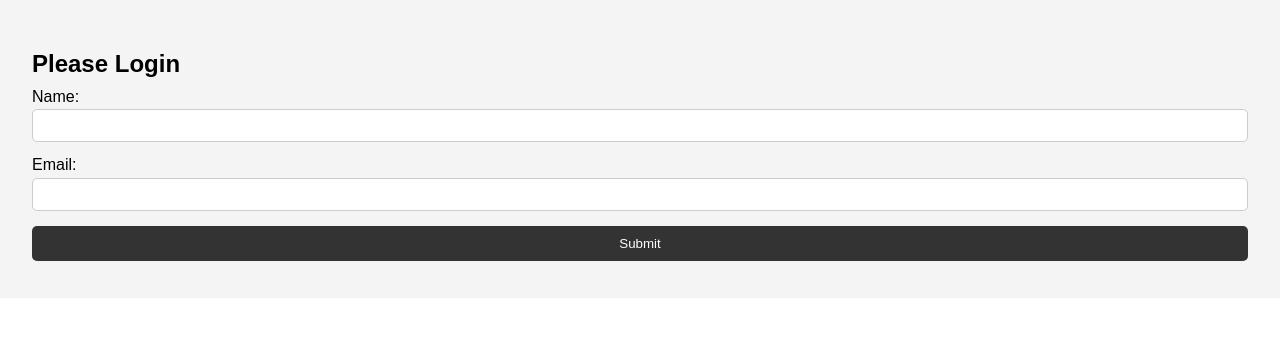
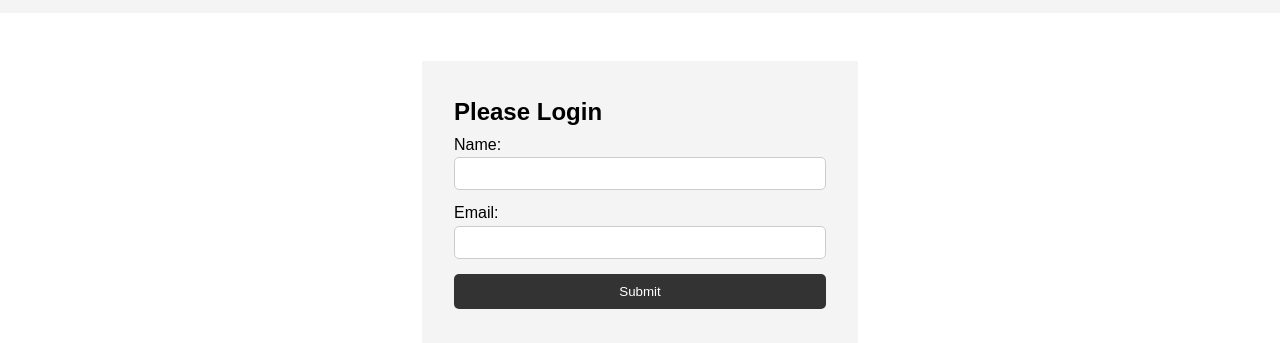
Before and after one commit to HystERICKal/Javascript-Crash-Course, a plain HTML site: page index.html in a window 1280 px wide. Shown: the part 70-413 px from the top of the page. Drawn offline with Linux system fonts and the light colour scheme.

Commit message:
final commit

```diff
--- a/index.html
+++ b/index.html
@@ -12,9 +12,9 @@
         <h1>Console</h1>
     </header>
 
-    <section calss="container">
+    <section class="container">
         <form id="my-form">
-            <h1>Please Login</h1>
+            <h2>Please Login</h2>
             <div class="msg"></div>
             <div>
                 <label for="name">Name:</label>
```
